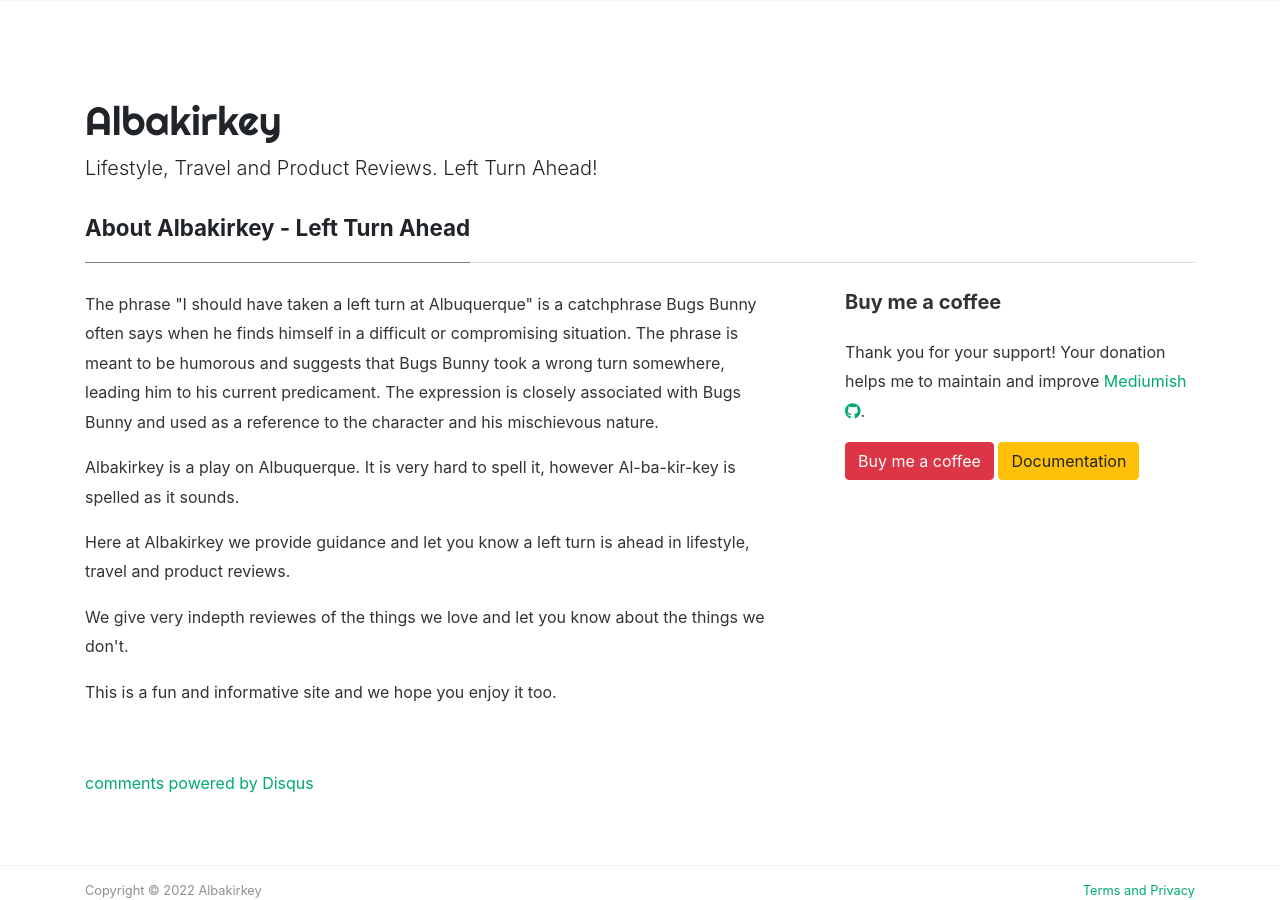
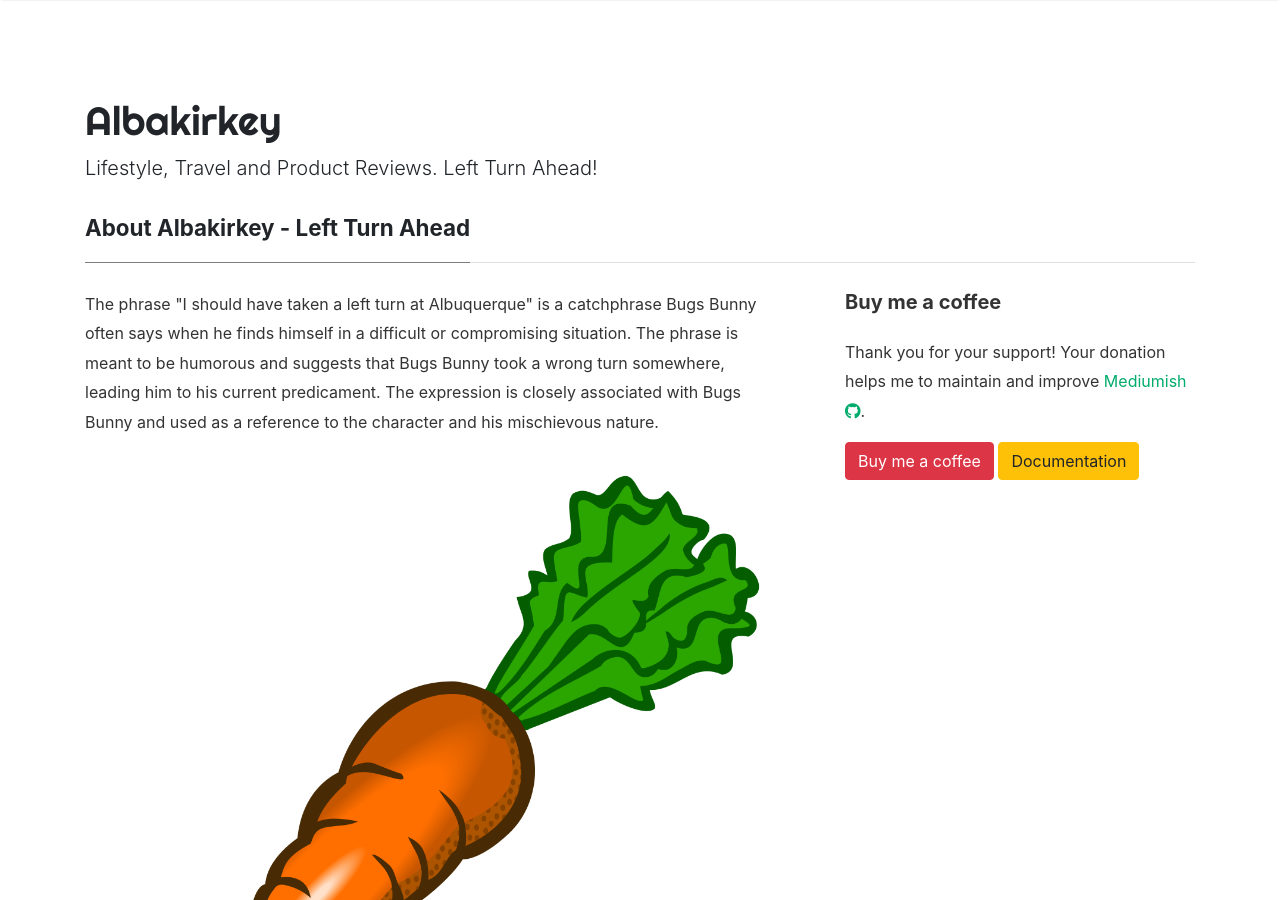
Before and after one commit to zombiedogz/albakirkey, a Jekyll site: the page built from _pages/about.md, in a window 1280 px wide and 900 px high. Built offline with Jekyll 4.4.1, drawn with Linux system fonts in a browser that asks for light colours; nearby versions of some CDN libraries; comment, search, counter and statistics services are not loaded.

Commit message:
added carrot

```diff
--- a/_pages/about.md
+++ b/_pages/about.md
@@ -11,6 +11,7 @@
 <p>
 The phrase "I should have taken a left turn at Albuquerque" is a catchphrase Bugs Bunny often says when he finds himself in a difficult or compromising situation. The phrase is meant to be humorous and suggests that Bugs Bunny took a wrong turn somewhere, leading him to his current predicament. The expression is closely associated with Bugs Bunny and used as a reference to the character and his mischievous nature.
 </p>
+<img src="/assets/images/carrot.png" alt="Carrot">
 <p>
 Albakirkey is a play on Albuquerque. It is very hard to spell it, however Al-ba-kir-key is spelled as it sounds.
 </p>
```
